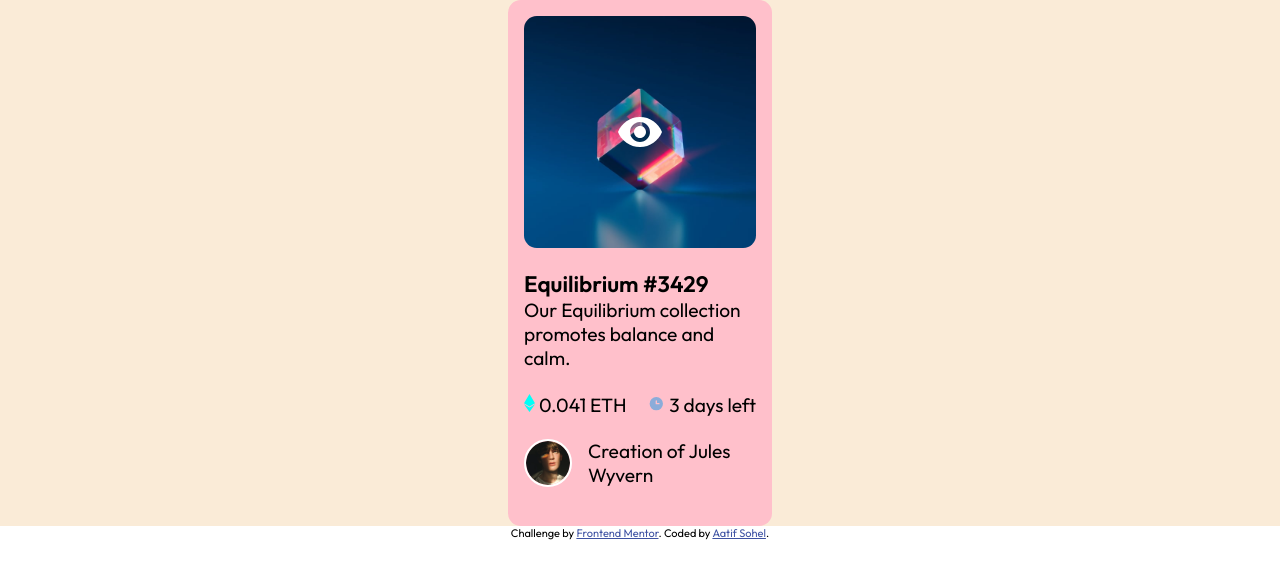
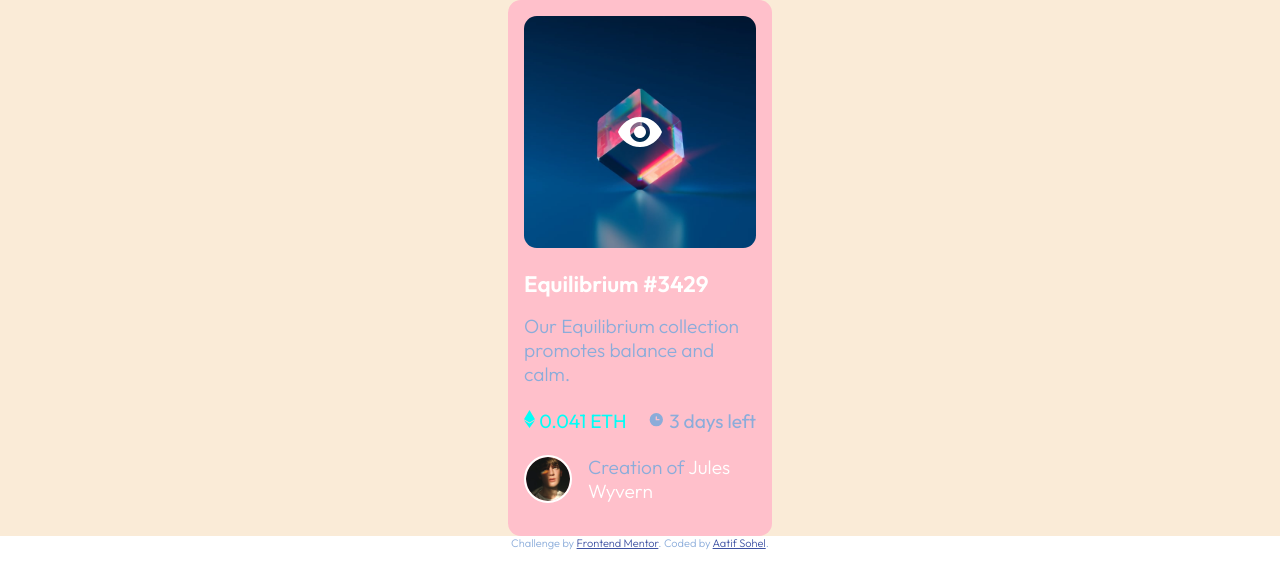
Before and after one commit to aatifsohel/nft-card, a plain HTML site: page index.html in a window 1280 px wide. Drawn offline with Linux system fonts and the light colour scheme.

Commit message:
give font weights

```diff
--- a/styles.css
+++ b/styles.css
@@ -7,6 +7,8 @@
 body {
   font-family: "Outfit", sans-serif;
   font-size: 1.2rem;
+  font-weight: 300;
+  color: hsl(215, 51%, 70%);
 }
 
 .container {
@@ -52,6 +54,17 @@ body {
   margin: 1.4rem 0;
 }
 
+.title {
+  margin-bottom: 1rem;
+  color: #fff;
+  font-weight: 600;
+}
+
+.title:hover {
+  color: hsl(178, 100%, 50%);
+  cursor: pointer;
+}
+
 /* SECTION DETAILS */
 
 .section-details {
@@ -59,6 +72,15 @@ body {
   display: flex;
   justify-content: space-between;
   align-items: center;
+}
+
+.eth-value span {
+  color: hsl(178, 100%, 50%);
+  font-weight: 400;
+}
+
+.time-left span {
+  font-weight: 400;
 }
 
 /* SECTION CREATOR */
@@ -76,6 +98,15 @@ body {
   border: 0.15rem solid #fff;
 }
 
+.writer {
+  color: #fff;
+}
+
+.writer:hover {
+  cursor: pointer;
+  color: hsl(178, 100%, 50%);
+}
+
 /* ATTRIBUTION */
 .attribution {
   font-size: 11px;
```
